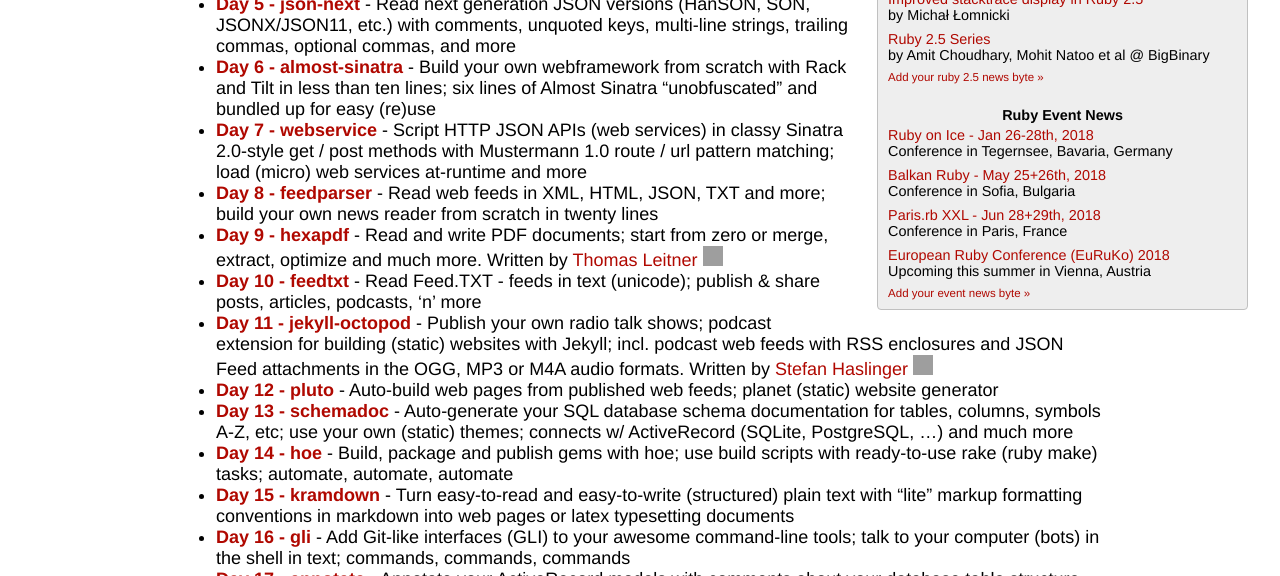
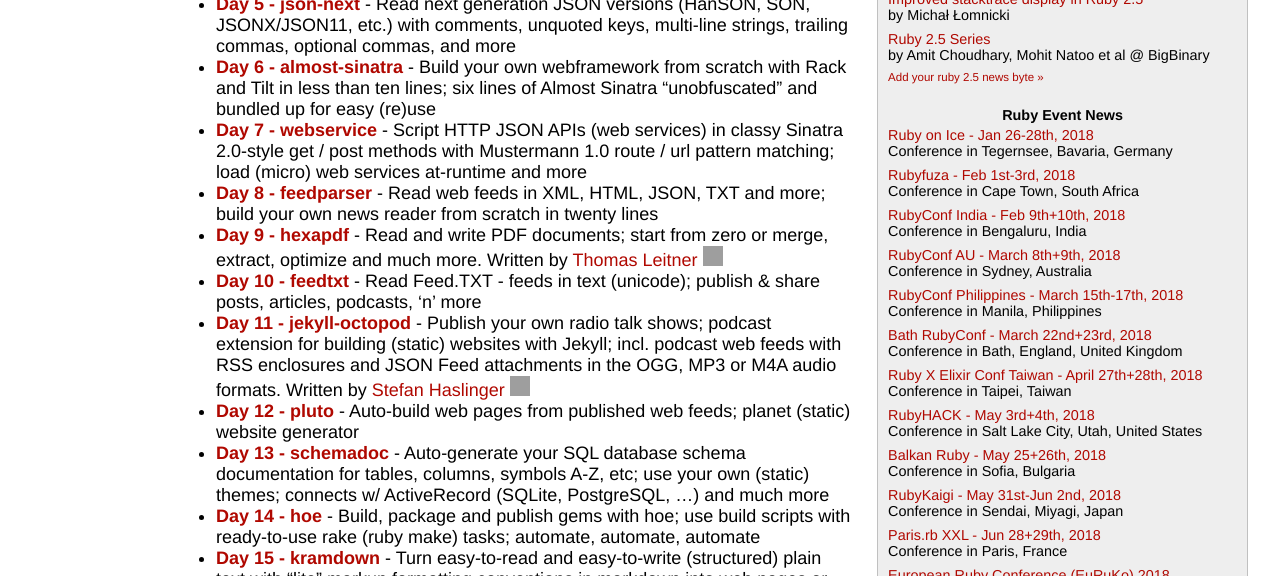
Before and after one commit to wongatron/calendar, a Jekyll site: the page built from README.md, in a window 1280 px wide and 900 px high, cut to the strip 324-900 px from the top of the window. Built offline with Jekyll 4.4.1, drawn with Linux system fonts in a browser that asks for light colours; our own code applies the rules of GitHub Pages for plain Markdown files; grey boxes are pictures that could not be loaded.

Commit message:
add more rubyconfs

```diff
--- a/_includes/broadcasts.html
+++ b/_includes/broadcasts.html
@@ -66,14 +66,57 @@
       <a href="https://rubyonice.com/2018">Ruby on Ice - Jan 26-28th, 2018</a><br>
       Conference in Tegernsee, Bavaria, Germany
     </div>
+
+    <div style="padding: 4px;">
+      <a href="http://www.rubyfuza.org">Rubyfuza - Feb 1st-3rd, 2018</a><br>
+      Conference in Cape Town, South Africa
+    </div>
+
+    <div style="padding: 4px;">
+      <a href="http://rubyconfindia.org">RubyConf India - Feb 9th+10th, 2018</a><br>
+      Conference in Bengaluru, India
+    </div>
+
+    <div style="padding: 4px;">
+      <a href="https://www.rubyconf.org.au/2018">RubyConf AU - March 8th+9th, 2018</a><br>
+      Conference in Sydney, Australia
+    </div>
+
+    <div style="padding: 4px;">
+      <a href="http://rubyconf.ph">RubyConf Philippines - March 15th-17th, 2018</a><br>
+      Conference in Manila, Philippines
+    </div>
+
+    <div style="padding: 4px;">
+      <a href="https://2018.bathruby.uk">Bath RubyConf - March 22nd+23rd, 2018</a><br>
+      Conference in Bath, England, United Kingdom
+    </div>
+
+    <div style="padding: 4px;">
+      <a href="https://2018.rubyconf.tw">Ruby X Elixir Conf Taiwan - April 27th+28th, 2018</a><br>
+      Conference in Taipei, Taiwan
+    </div>
+
+    <div style="padding: 4px;">
+      <a href="http://rubyhack.com">RubyHACK - May 3rd+4th, 2018</a><br>
+      Conference in Salt Lake City, Utah, United States
+    </div>
+
     <div style="padding: 4px;">
       <a href="http://balkanruby.com">Balkan Ruby - May 25+26th, 2018</a><br>
       Conference in Sofia, Bulgaria
     </div>
+
+    <div style="padding: 4px;">
+      <a href="http://rubykaigi.org/2018">RubyKaigi - May 31st-Jun 2nd, 2018</a><br>
+      Conference in Sendai, Miyagi, Japan
+    </div>
+
     <div style="padding: 4px;">
       <a href="http://2018.rubyparis.org">Paris.rb XXL - Jun 28+29th, 2018</a><br>
       Conference in Paris, France
     </div>
+
     <div style="padding: 4px;">
       <a href="http://euruko.org">European Ruby Conference (EuRuKo) 2018</a><br>
       Upcoming this summer in Vienna, Austria
```
